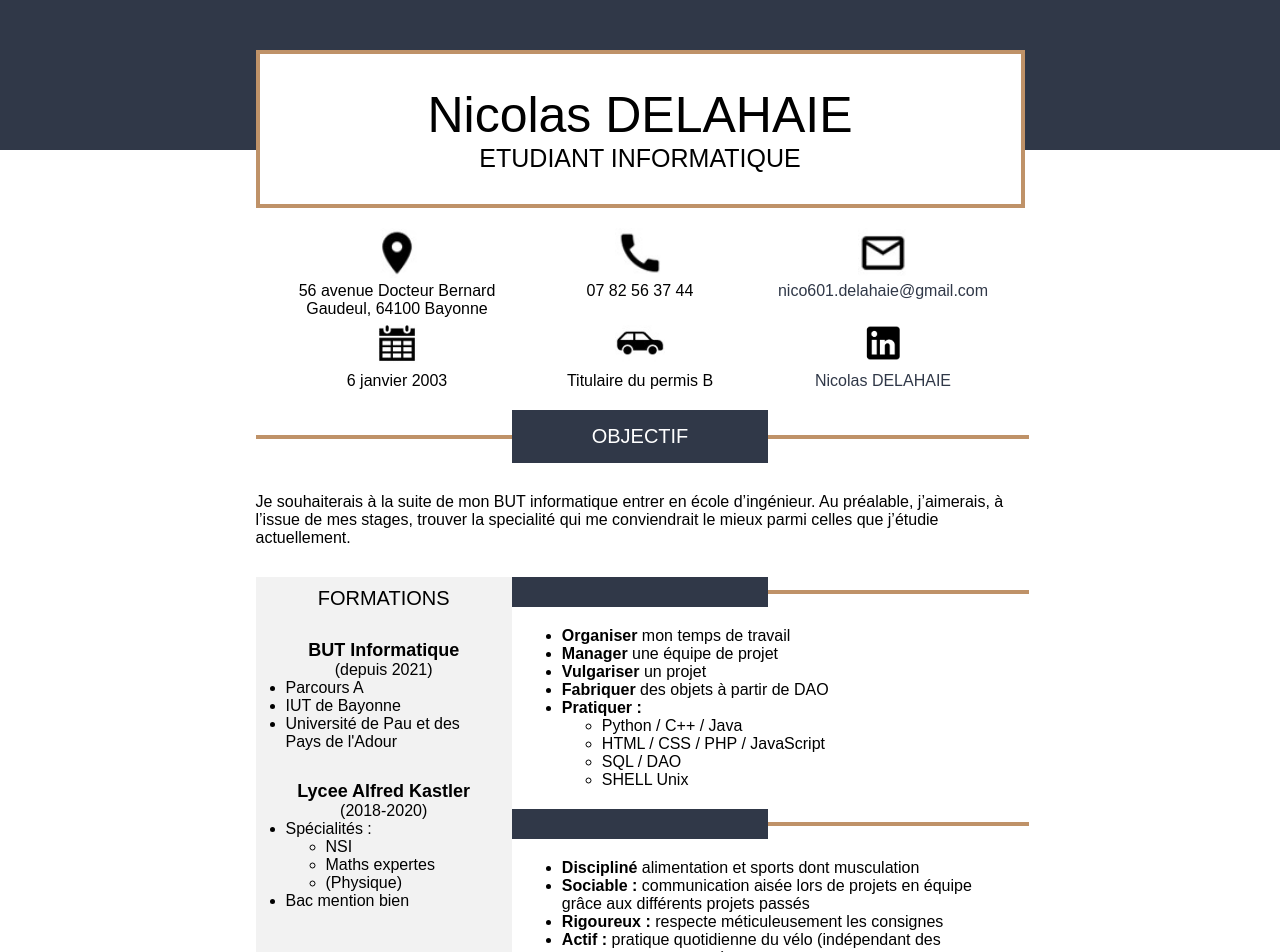
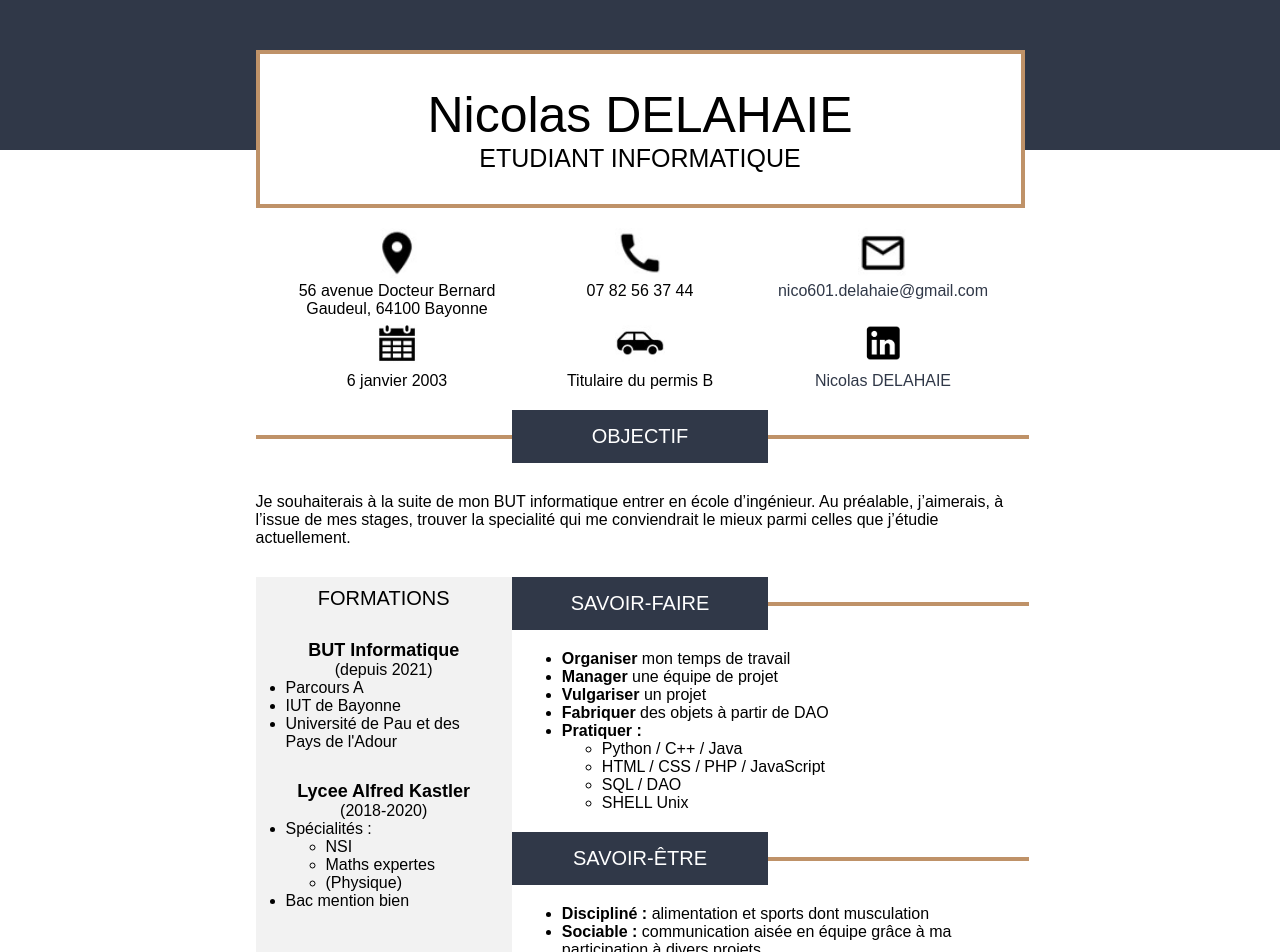
Before and after one commit to Nicolas-Delahaie/CV_PORTFOLIO, a React (Create React App) app in the folder appli-react/: page / in a window 1280 px wide. Shown: the top 952 px of the page. Built offline with nearby package versions, Linux system fonts and the light colour scheme.

Commit message:
Modifications des données

```diff
--- a/appli-react/src/pages/Home.js
+++ b/appli-react/src/pages/Home.js
@@ -29,8 +29,9 @@ function Home() {
             }
         },
         "objectifs": {
-            "titre": "OBJECTIF",
-            "contenu": "Je souhaiterais à la suite de mon BUT informatique entrer en école d’ingénieur. Au préalable, j’aimerais, à l’issue de mes stages, trouver la specialité qui me conviendrait le mieux parmi celles que j’étudie actuellement."
+            stage: "Je souhaiterais à la suite de mon BUT informatique entrer en école d’ingénieur. Au préalable, j’aimerais, à l’issue de mes stages, trouver la specialité qui me conviendrait le mieux parmi celles que j’étudie actuellement.",
+            job_etudiant: "Actuellement en BUT informatique, je souhaiterais trouver du travail (job d’été, missions d’intérim) pour financer mes futurs projets, tout en appréhendant le monde du travail.",
+            interim: "Actuellement en BUT informatique, je souhaiterais découvrir le monde du travail en mettant ma condition physique à utilité."
         },
         "formations": {
             "titre": "FORMATIONS",
@@ -69,15 +70,16 @@ function Home() {
                 "HTML / CSS / PHP / JavaScript",
                 "SQL / DAO",
                 "SHELL Unix"]
-            ]
+            ],
         ],
         "savoir_etre": [
-            [true, "Discipliné", " alimentation et sports dont musculation"],
-            [true, "Sociable :", " communication aisée lors de projets en équipe grâce aux différents projets passés"],
+            [true, "Discipliné :", " alimentation et sports dont musculation"],
+            [true, "Sociable :", " communication aisée en équipe grâce à ma participation à divers projets "],
             [true, "Rigoureux :", " respecte méticuleusement les consignes"],
             [true, "Actif :", " pratique quotidienne du vélo (indépendant des transports en commun)"],
             [true, "Perseverant :", " ne lâche pas une tâche lorsqu'elle n'est pas completement achevée"],
-            [true, "Partageur :", " enthousiaste à l'idée de transmettre mes connaissances"]
+            [true, "Partageur :", " enthousiaste à l'idée de transmettre mes connaissances"],
+            [true, "Soif de connaissance :", " toujours envie d’apprendre"],
         ]
     });
 
@@ -136,10 +138,10 @@ function Home() {
                 <article id="objectifs">
                     <section id="separateur_objectif">
                         <section className="ligneSeparatrice"></section>
-                        <h2 className="titre_separateur">{datas.objectifs.titre}</h2>
+                        <h2 className="titre_separateur">OBJECTIF</h2>
                         <section className="ligneSeparatrice"></section>
                     </section>
-                    <p>{datas.objectifs.contenu}</p>
+                    <p>{datas.objectifs.stage}</p>
                 </article>
 
                 <aside id="formations">
@@ -171,7 +173,7 @@ function Home() {
 
                 <article id="savoir_faire">
                     <section className="separateur_savoirs">
-                        <h2 className="titre_separateur">{datas.savoir_faire.titre}</h2>
+                        <h2 className="titre_separateur">SAVOIR-FAIRE</h2>
                         <section className="ligneSeparatrice"></section>
                     </section>
 
@@ -194,7 +196,7 @@ function Home() {
 
                 <article id="savoir_etre">
                     <section className="separateur_savoirs">
-                        <h2 className="titre_separateur">{datas.savoir_etre.titre}</h2>
+                        <h2 className="titre_separateur">SAVOIR-ÊTRE</h2>
                         <section className="ligneSeparatrice"></section>
                     </section>
                     <ul>
```
